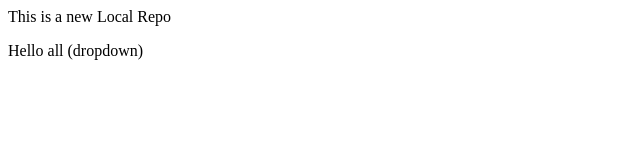
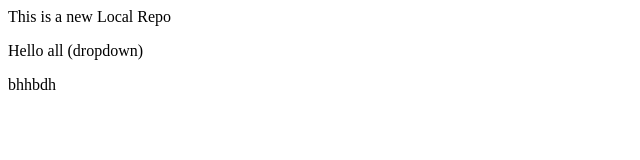
Before and after one commit to vinesh70/localrepo, a plain HTML site: page index.html in a window 1280 px wide. Shown: the full height of the page, 0-640 px from the left. Drawn offline with Linux system fonts and the light colour scheme.

Commit message:
some changes

```diff
--- a/index.html
+++ b/index.html
@@ -1,2 +1,3 @@
 <p>This is a new Local Repo</p>
 <p>Hello all (dropdown)</p>
+<p>bhhbdh</p>
```
